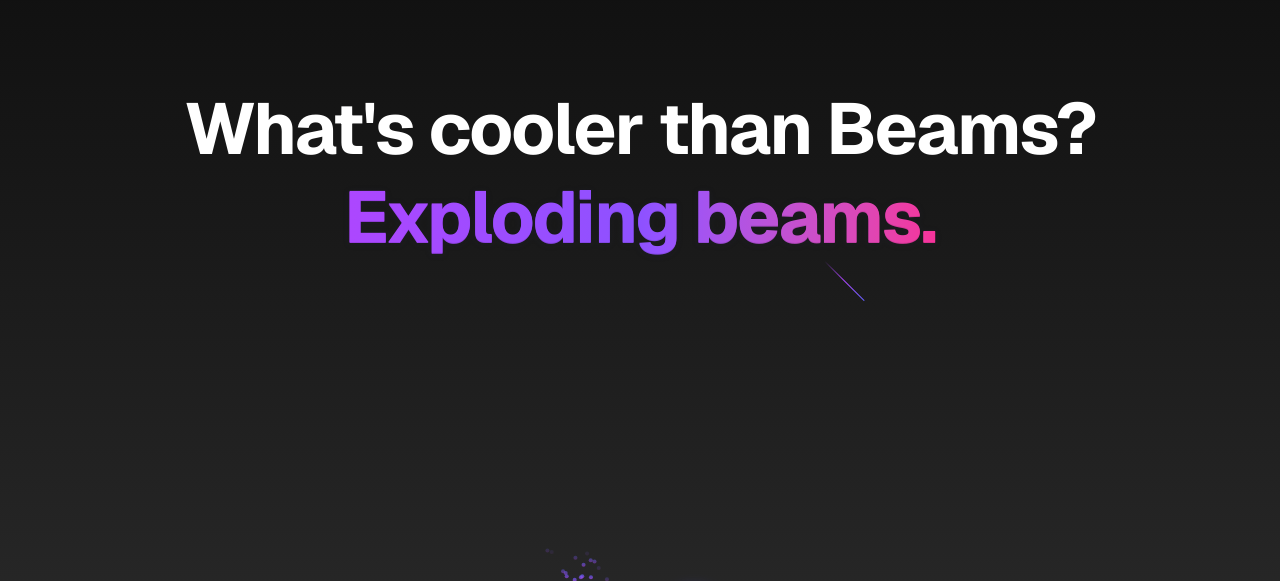
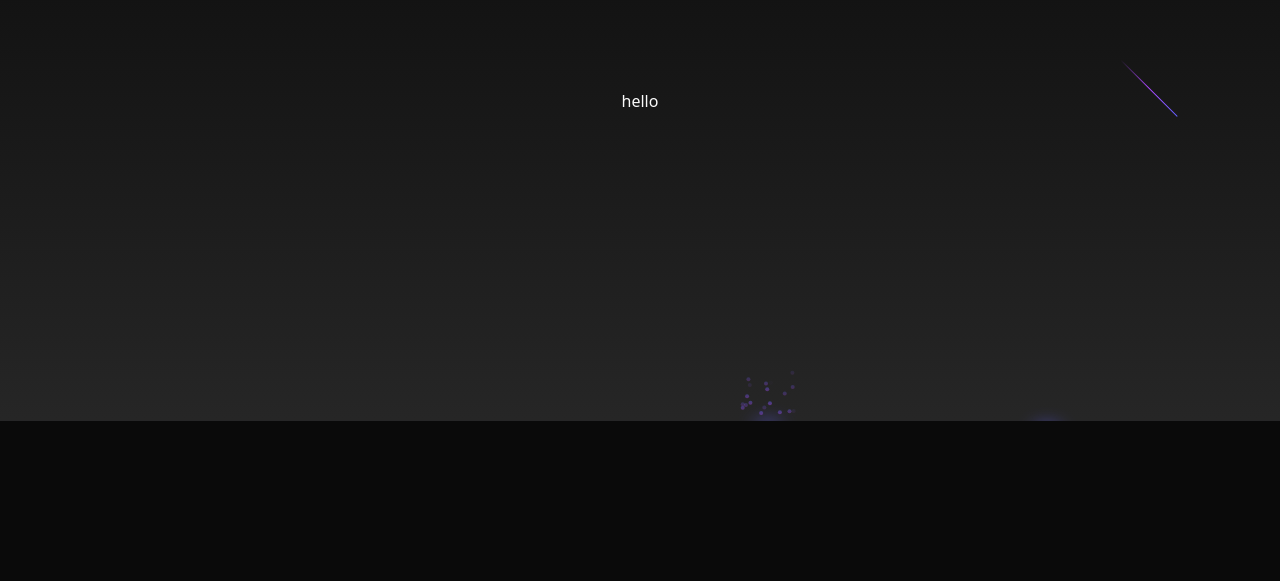
Before and after one commit to ohanapal/rf-landing-page, a Next.js app: page / in a window 1280 px wide. Shown: the part 219-800 px from the top of the page. Built offline with nearby package versions, Linux system fonts and the light colour scheme.

Commit message:
Refactor Home component layout and update BackgroundBeamsWithCollision to streamline beam initialization logic. Simplify structure and enhance readability.

```diff
--- a/src/app/page.tsx
+++ b/src/app/page.tsx
@@ -2,20 +2,11 @@
 
 export default function Home() {
   return (
-    <>
-      <BackgroundBeamsWithCollision className='h-screen md:h-screen'>
-        <h2 className='text-2xl relative z-20 md:text-4xl lg:text-7xl font-bold text-center text-black dark:text-white font-sans tracking-tight'>
-          What&apos;s cooler than Beams?{' '}
-          <div className='relative mx-auto inline-block w-max [filter:drop-shadow(0px_1px_3px_rgba(27,_37,_80,_0.14))]'>
-            <div className='absolute left-0 top-[1px] bg-clip-text bg-no-repeat text-transparent bg-gradient-to-r py-4 from-purple-500 via-violet-500 to-pink-500 [text-shadow:0_0_rgba(0,0,0,0.1)]'>
-              <span className=''>Exploding beams.</span>
-            </div>
-            <div className='relative bg-clip-text text-transparent bg-no-repeat bg-gradient-to-r from-purple-500 via-violet-500 to-pink-500 py-4'>
-              <span className=''>Exploding beams.</span>
-            </div>
-          </div>
-        </h2>
+    <div className='min-h-screen'>
+      <BackgroundBeamsWithCollision>
+        <h1>hello</h1>
       </BackgroundBeamsWithCollision>
-    </>
+      <div className='flex items-center justify-center'></div>
+    </div>
   )
 }
--- /dev/null
+++ b/src/components/pages/homepage/legacyHeroContents.tsx
@@ -0,0 +1,17 @@
+export default function legacyHeroContents() {
+  return (
+    <div>
+      <h2 className='text-2xl relative z-20 md:text-4xl lg:text-7xl font-bold text-center text-black dark:text-white font-sans tracking-tight'>
+        What&apos;s cooler than Beams?{' '}
+        <div className='relative mx-auto inline-block w-max [filter:drop-shadow(0px_1px_3px_rgba(27,_37,_80,_0.14))]'>
+          <div className='absolute left-0 top-[1px] bg-clip-text bg-no-repeat text-transparent bg-gradient-to-r py-4 from-purple-500 via-violet-500 to-pink-500 [text-shadow:0_0_rgba(0,0,0,0.1)]'>
+            <span className=''>Exploding beams.</span>
+          </div>
+          <div className='relative bg-clip-text text-transparent bg-no-repeat bg-gradient-to-r from-purple-500 via-violet-500 to-pink-500 py-4'>
+            <span className=''>Exploding beams.</span>
+          </div>
+        </div>
+      </h2>
+    </div>
+  )
+}
--- a/src/components/ui/background-beams-with-collision.tsx
+++ b/src/components/ui/background-beams-with-collision.tsx
@@ -13,58 +13,60 @@
   const containerRef = useRef<HTMLDivElement>(null)
   const parentRef = useRef<HTMLDivElement>(null)
 
+  const translateX = (x: number): number => x + 1800
+
+  const xValue = (x: number) => {
+    return {
+      initialX: x,
+      translateX: translateX(x)
+    }
+  }
+
   const beams = [
     {
-      initialX: 10,
-      translateX: 1300,
+      ...xValue(10),
       rotate: -45,
       duration: 7,
       repeatDelay: 3,
       delay: 2
     },
     {
-      initialX: 600,
-      translateX: 1800,
+      ...xValue(600),
       rotate: -45,
       duration: 3,
       repeatDelay: 3,
       delay: 4
     },
     {
-      initialX: 100,
-      translateX: 1400,
+      ...xValue(100),
       rotate: -45,
       duration: 7,
       repeatDelay: 7,
       className: 'h-6'
     },
     {
-      initialX: 400,
-      translateX: 1900,
+      ...xValue(400),
       rotate: -45,
       duration: 5,
       repeatDelay: 14,
       delay: 4
     },
     {
-      initialX: 800,
-      translateX: 2350,
+      ...xValue(800),
       rotate: -45,
       duration: 11,
       repeatDelay: 2,
       className: 'h-20'
     },
     {
-      initialX: 1000,
-      translateX: 2850,
+      ...xValue(1000),
       rotate: -45,
       duration: 4,
       repeatDelay: 2,
       className: 'h-12'
     },
     {
-      initialX: 1200,
-      translateX: 3250,
+      ...xValue(1200),
       rotate: -45,
       duration: 6,
       repeatDelay: 4,
```
